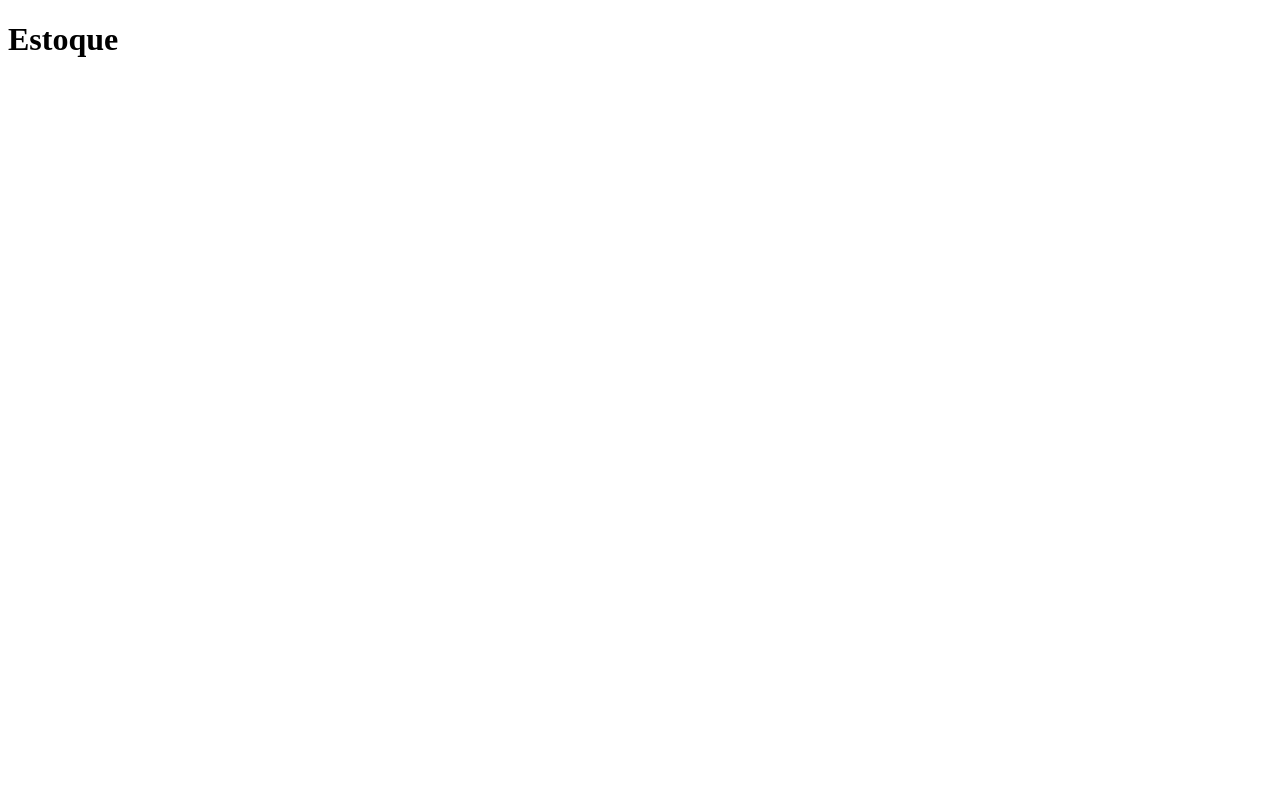
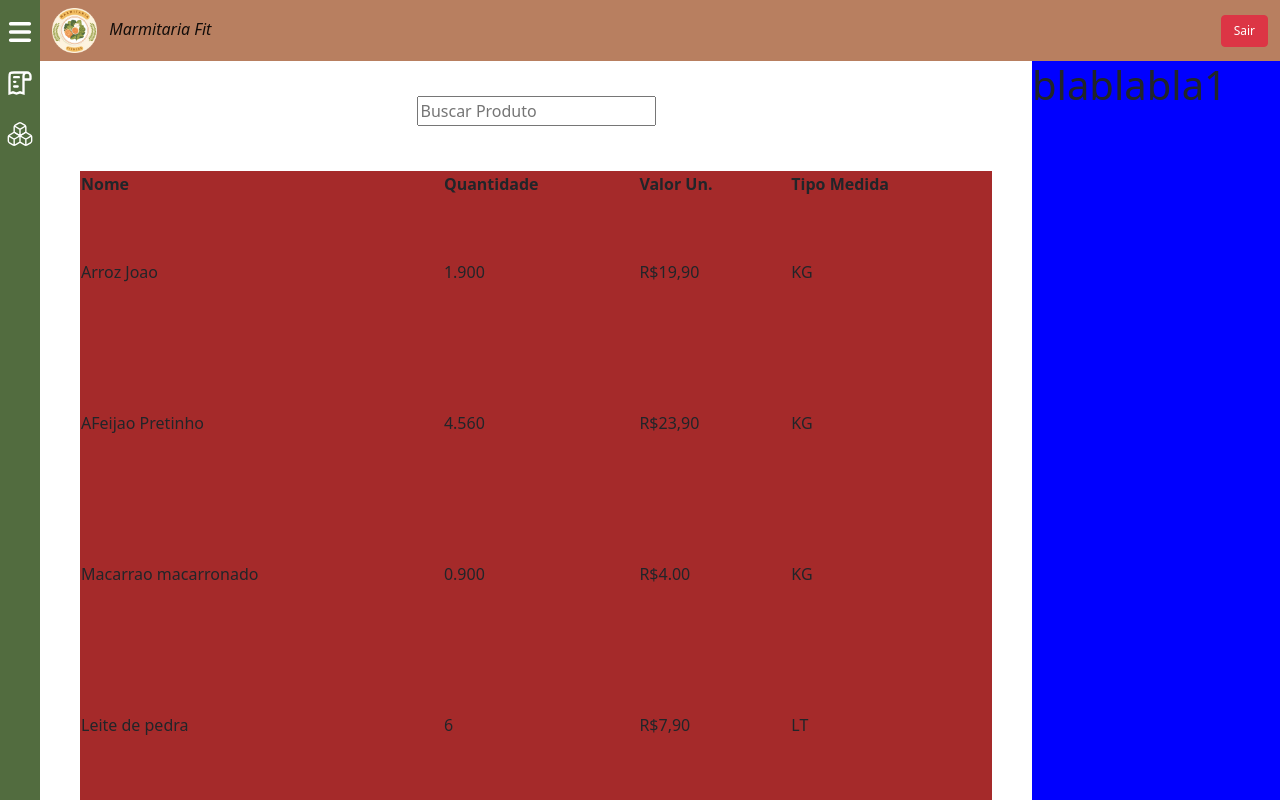
Before and after one commit to Raphael0305/PI_2_semestre, a PHP site: page /paginas/estoque/estoque.php in a window 1280 px wide. Before the commit the page is almost empty. Run offline with PHP 8.4, Linux system fonts and the light colour scheme.

Commit message:
adionado elementos da barra e tabela

```diff
--- /dev/null
+++ b/src/paginas/estoque/css/content.css
@@ -0,0 +1,36 @@
+.page_content {
+    display: flex;
+    flex-direction: row;
+    justify-content: center;
+    align-items: stretch;
+    flex: 1;
+}
+
+.table_side {
+    flex: 0 0 80%;
+    display: flex;
+    flex-direction: column;
+}
+
+.search_box {
+    flex: 0 0 100px;
+    display: flex;
+    justify-content: center;
+    align-items: center;
+}
+.table_box {
+    flex: 1;
+    display: flex;
+    justify-content: center;
+    align-items: center;
+    margin: 10px 40px 0px;
+}
+.tables {
+    height: 100%;
+    width: 100%;
+    background-color: brown;
+}
+
+.btn_side {
+    flex: 1;
+}
--- /dev/null
+++ b/src/paginas/estoque/css/inventory_page.css
@@ -0,0 +1,51 @@
+/* Definindo tamanho da tela em 100% do visível e retirando qualquer margin */
+html, body {
+    height: 100%;
+    margin: 0px;
+}
+/* Screen, left-side e right-side fazem parte do
+dimensionamento do menu lateral esquerdo e conteúdo
+do lado direito */
+.screen {
+    display: flex;
+    flex-direction: row;
+    height: 100vh;
+}
+
+
+.left-side {
+    flex: 0 0 40px;
+    display: flex;
+    justify-content: center;
+    background-color:#526C3F;
+}
+
+.right-side {
+    flex: 1;
+    display: flex;
+    flex-direction: column;
+    height: 100vh;
+}
+
+.navbar-position {
+    flex: 0 60px;
+    background-color: #B87F60;
+
+}
+
+.menu_list {
+    padding: 0;
+    list-style: none;
+}
+
+.menu_list li {
+    border: 1px solid #526C3F;
+    padding: 4px;
+    margin-top: 13px;
+
+}
+.menu_list li:hover {
+    border: 1px solid black;
+    border-radius: 10px;
+    background-color: #5A853B;
+}
--- a/src/paginas/estoque/estoque.php
+++ b/src/paginas/estoque/estoque.php
@@ -1,11 +1,119 @@
 <!DOCTYPE html>
 <html lang="en">
+
 <head>
     <meta charset="UTF-8">
+    <link rel="stylesheet" href="css/inventory_page.css">
+    <link rel="stylesheet" href="css/content.css">
     <meta name="viewport" content="width=device-width, initial-scale=1.0">
-    <title>Estoque</title>
+    <link rel="icon" type="image/x-icon" href="assets/img/logo.png">
+    <link href="https://cdn.jsdelivr.net/npm/bootstrap@5.0.2/dist/css/bootstrap.min.css" rel="stylesheet" integrity="sha384-EVSTQN3/azprG1Anm3QDgpJLIm9Nao0Yz1ztcQTwFspd3yD65VohhpuuCOmLASjC" crossorigin="anonymous">
+    <title>Estoque Fit</title>
 </head>
+
 <body>
-    <h1>Estoque</h1>
+    <div class="screen">
+        <!-- Barra lateral com botões -->
+        <div class="left-side">
+            <ol class="menu_list">
+                <li>
+                    <a>
+                        <img class="menu" src="../../assets/icons/menu.svg" alt="" width="28">
+                    </a>
+                </li>
+                <li>
+                    <a href="../comanda/comanda.php">
+                        <img src="../../assets/icons/comanda.svg" alt="" width="28">
+                    </a>
+                </li>
+                <li>
+                    <a href="../estoque/estoque.php">
+                        <img src="../../assets/icons/estoque.svg" alt="" width="28">
+                    </a>
+                </li>
+            </ol>
+        </div>
+
+        <!-- Conteúdo da navbar e área útil -->
+        <div class="right-side">
+            <div class="navbar-position ">
+                <nav class="navbar navbar-light">
+                    <div class="container-fluid nav-content">
+                        <div>
+                            <img src="../../assets/img/logo.png" alt="Marmitaria Fit Logo" width="45">
+                            <a class="navbar-brand ms-2 fs-6 fst-italic">Marmitaria Fit</a>
+                        </div>
+                        <div>
+                            <a style="height: 32px; font-size: 12px;" href="../../controle/logout.php" class="btn btn-danger">Sair</a>
+                        </div>
+                    </div>
+                </nav>
+            </div>
+            <div class="page_content">
+
+
+
+
+
+
+
+                <div class="table_side">
+                    <div class="search_box">
+                        <input type="text" placeholder="Buscar Produto">
+                    </div>
+                    <div class="table_box">
+                        <table class="tables">
+                            <thead>
+
+                                <tr>
+                                    <th>Nome</th>
+                                    <th>Quantidade</th>
+                                    <th>Valor Un.</th>
+                                    <th>Tipo Medida</th>
+                                </tr>
+                            </thead>
+                            <tbody>
+                                <tr>
+                                    <td>Arroz Joao</td>
+                                    <td>1.900</td>
+                                    <td>R$19,90</td>
+                                    <td>KG</td>
+                                </tr>
+                                <tr>
+                                    <td>AFeijao Pretinho</td>
+                                    <td>4.560</td>
+                                    <td>R$23,90</td>
+                                    <td>KG</td>
+                                <tr>
+                                    <td>Macarrao macarronado</td>
+                                    <td>0.900</td>
+                                    <td>R$4.00</td>
+                                    <td>KG</td>
+                                <tr>
+                                    <td>Leite de pedra</td>
+                                    <td>6</td>
+                                    <td>R$7,90</td>
+                                    <td>LT</td>
+                            </tbody>
+                        </table>
+                    </div>
+                </div>
+
+
+
+
+
+
+
+
+
+                <div style="background-color: blue;" class="btn_side">
+                    <h1>blablabla1</h1>
+
+                </div>
+            </div>
+        </div>
+    </div>
 </body>
+
 </html>
```
